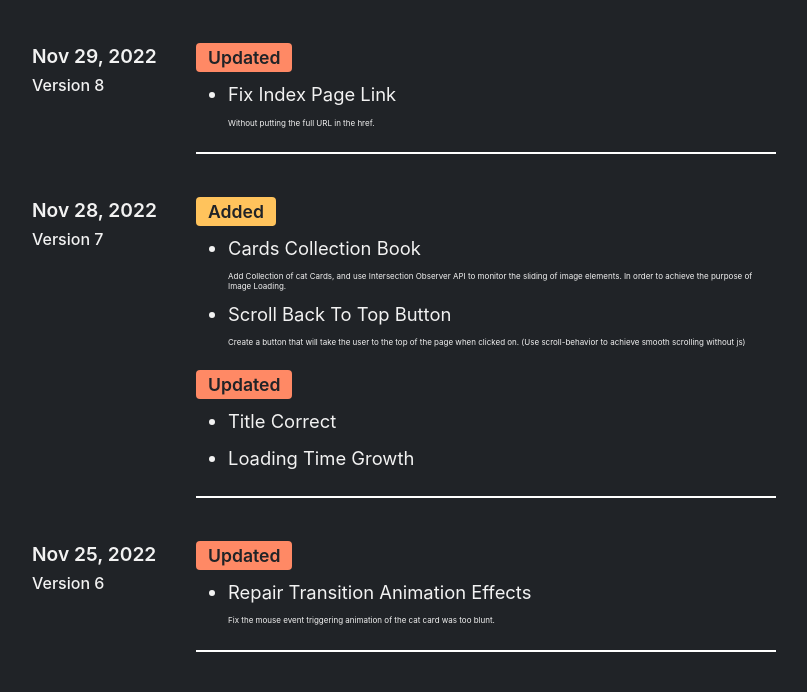
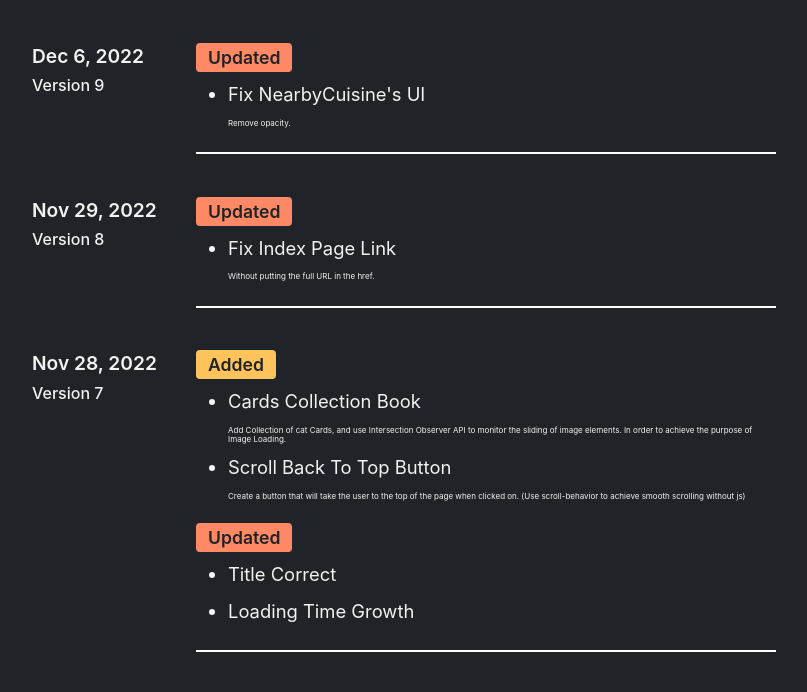
Before and after one commit to ReiKama414/WSIET, a website: page assets/component/ver.html in a window 1280 px wide. Shown: the part 91-783 px from the top of the page, without its empty margins (236-1043 px from the left). Drawn offline with nearby package versions, Linux system fonts and the light colour scheme.

Commit message:
v2221206

```diff
--- a/assets/component/ver.html
+++ b/assets/component/ver.html
@@ -315,6 +315,14 @@
                                 content: "Without putting the full URL in the href.",
                             },],
                         },
+                        {
+                            date: "Dec 6, 2022",
+                            addlog: [],
+                            updlog: [ {
+                                title: "Fix NearbyCuisine's UI",
+                                content: "Remove opacity.",
+                            },],
+                        },
                     ],
                 };
             },
--- a/assets/sass/map.sass
+++ b/assets/sass/map.sass
@@ -77,7 +77,7 @@
             @include size(calc(var(--csh) * .85))
             margin: calc(var(--csh) * .075)
             min-width: calc(var(--csh) * .85)
-            opacity: .85
+            // opacity: .85
             background: var(--custom-color1)
             &:hover
                 opacity: 1
```
